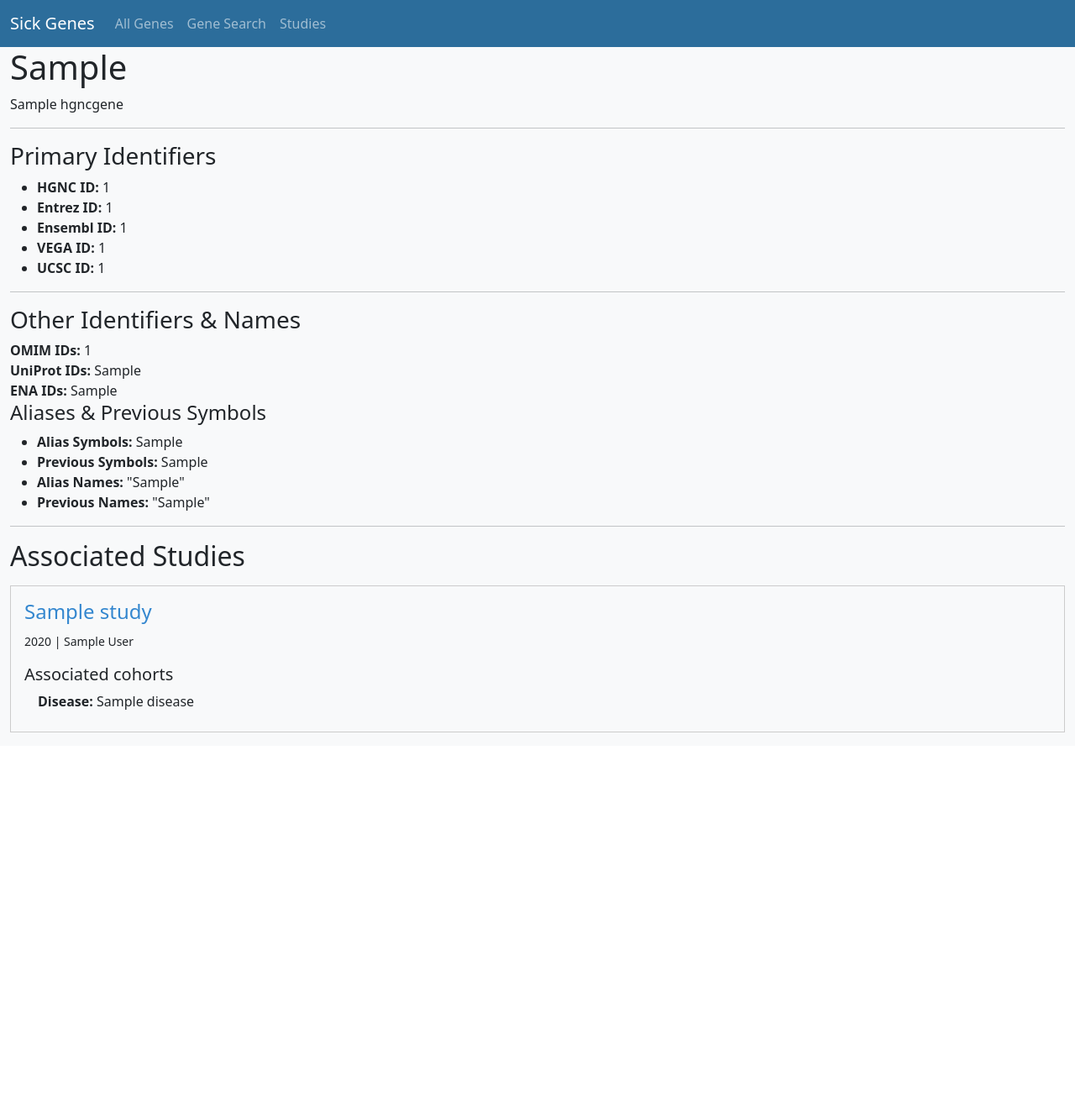
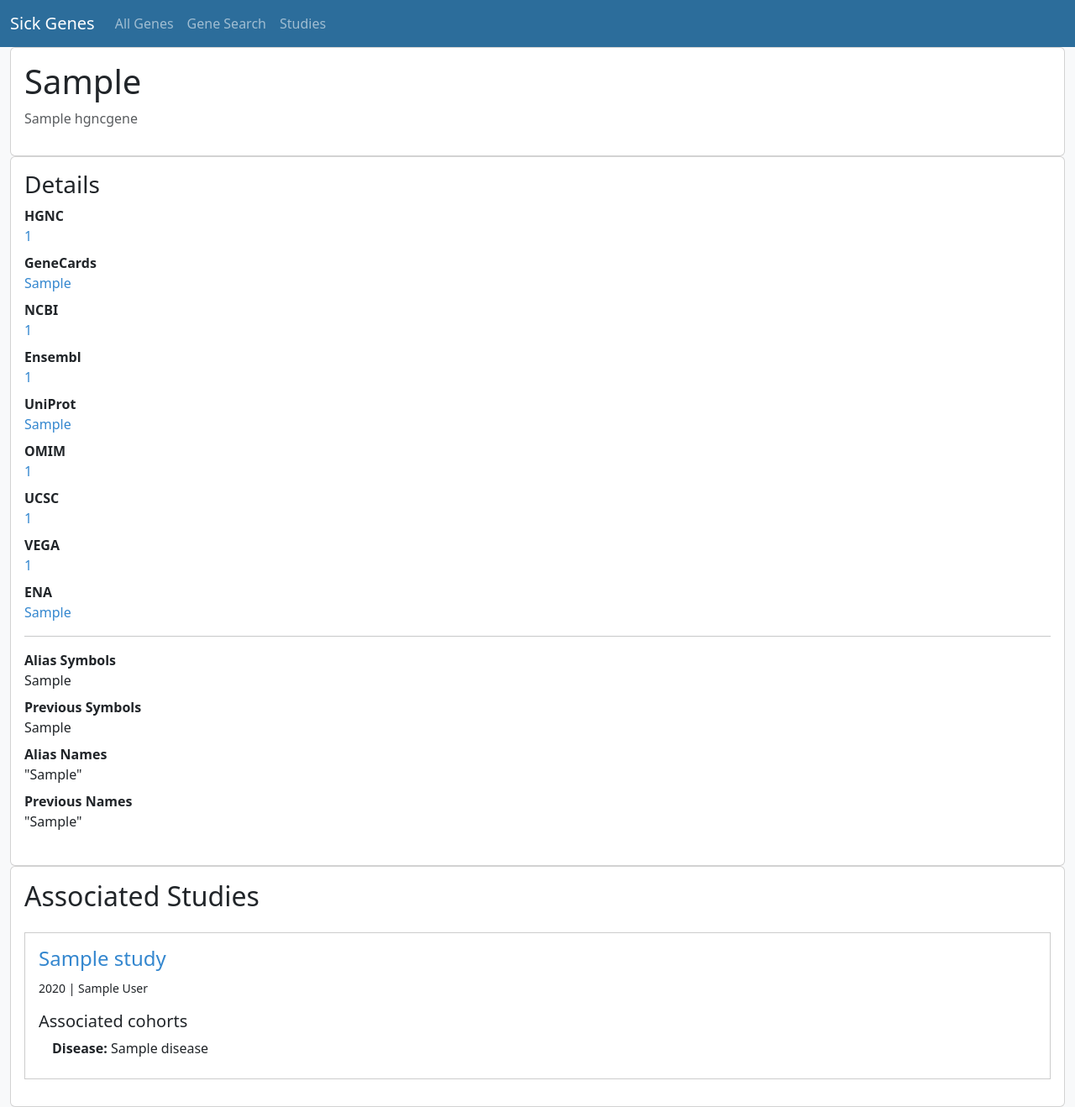
Before and after one commit to ruvilonix/sick-genes, a Django app: a page that uses sickgenes/templates/sickgenes/gene_detail.html in a window 1280 px wide. Shown: the whole page at 84% size. Before the commit the page ends 872 px from the top, so only its background shows below. Run offline with Django 5.2, Linux system fonts and the light colour scheme; tables that the repository leaves empty hold one stand-in row (values such as "Sample post"); parts of the project's set-up code (start-up, migrations or seed data) failed here and were passed over.

Commit message:
changed style of gene detail page to put all identifiers together and added genecards

```diff
--- a/sickgenes/templates/sickgenes/gene_detail.html
+++ b/sickgenes/templates/sickgenes/gene_detail.html
@@ -3,60 +3,81 @@
 {% block title %}{{ gene.symbol }}{% endblock %}
 
 {% block content %}
-<div>
-    <div>
+<section class="card p-3">
+    <header>
         <h1>{{ gene.symbol }}</h1>
-        <p>{{ gene.name }}</p>
-        <hr>
-        <h3>Primary Identifiers</h3>
-        <ul>
-            <li><strong>HGNC ID:</strong> {{ gene.hgnc_id }}</li>
-            <li><strong>Entrez ID:</strong> {{ gene.entrez_id }}</li>
-            <li><strong>Ensembl ID:</strong> {{ gene.ensembl_gene_id }}</li>
-            <li><strong>VEGA ID:</strong> {{ gene.vega_id }}</li>
-            <li><strong>UCSC ID:</strong> {{ gene.ucsc_id }}</li>
-        </ul>
-    </div>
+        <p class="text-muted">{{ gene.name }}</p>
+    </header>
+</section>
 
-    <hr>
+<section class="card p-3">
+    <h3>Details</h3>
 
-    <h3>Other Identifiers & Names</h3>
+    <dl class="identifier-list">
+        {# --- Primary & External Identifiers --- #}
+        <dt>HGNC</dt>
+        <dd><a href="https://www.genenames.org/data/gene-symbol-report/#!/hgnc_id/{{ gene.hgnc_id }}" target="_blank" rel="noopener noreferrer">{{ gene.hgnc_id }}</a></dd>
 
-    <div>
-        <strong>OMIM IDs:</strong>
-        {% for item in gene.omimid_set.all %}{{ item.value }}{% if not forloop.last %}, {% endif %}{% empty %}None{% endfor %}
-    </div>
-    <div>
-        <strong>UniProt IDs:</strong>
-        {% for item in gene.uniprotid_set.all %}{{ item.value }}{% if not forloop.last %}, {% endif %}{% empty %}None{% endfor %}
-    </div>
-    <div>
-        <strong>ENA IDs:</strong>
-        {% for item in gene.ena_set.all %}{{ item.value }}{% if not forloop.last %}, {% endif %}{% empty %}None{% endfor %}
-    </div>
+        <dt>GeneCards</dt>
+        <dd><a href="https://www.genecards.org/cgi-bin/carddisp.pl?gene={{ gene.symbol }}" target="_blank" rel="noopener noreferrer">{{ gene.symbol }}</a>
+        <dt>NCBI</dt>
+        <dd>{% if gene.entrez_id %}<a href="https://www.ncbi.nlm.nih.gov/gene/{{ gene.entrez_id }}" target="_blank" rel="noopener noreferrer">{{ gene.entrez_id }}</a>{% else %}None{% endif %}</dd>
 
-    <h4>Aliases & Previous Symbols</h4>
-    <ul>
-        <li>
-            <strong>Alias Symbols:</strong>
-            {% for item in gene.aliassymbol_set.all %}{{ item.value }}{% if not forloop.last %}, {% endif %}{% empty %}None{% endfor %}
-        </li>
-        <li>
-            <strong>Previous Symbols:</strong>
-            {% for item in gene.prevsymbol_set.all %}{{ item.value }}{% if not forloop.last %}, {% endif %}{% empty %}None{% endfor %}
-        </li>
-        <li>
-            <strong>Alias Names:</strong>
-            {% for item in gene.aliasname_set.all %}"{{ item.value }}"{% if not forloop.last %}, {% endif %}{% empty %}None{% endfor %}
-        </li>
-        <li>
-            <strong>Previous Names:</strong>
-            {% for item in gene.prevname_set.all %}"{{ item.value }}"{% if not forloop.last %}, {% endif %}{% empty %}None{% endfor %}
-        </li>
-    </ul>
+        <dt>Ensembl</dt>
+        <dd>{% if gene.ensembl_gene_id %}<a href="https://ensembl.org/id/{{ gene.ensembl_gene_id }}" target="_blank" rel="noopener noreferrer">{{ gene.ensembl_gene_id }}</a>{% else %}None{% endif %}</dd>
 
-    <hr>
+        <dt>UniProt</dt>
+        <dd>
+            {% for item in gene.uniprotid_set.all %}
+                <a href="https://www.uniprot.org/uniprot/{{ item.value }}" target="_blank" rel="noopener noreferrer">{{ item.value }}</a>{% if not forloop.last %}, {% endif %}
+            {% empty %}
+                None
+            {% endfor %}
+        </dd>
 
+        <dt>OMIM</dt>
+        <dd>
+            {% for item in gene.omimid_set.all %}
+                <a href="https://www.omim.org/entry/{{ item.value }}" target="_blank" rel="noopener noreferrer">{{ item.value }}</a>{% if not forloop.last %}, {% endif %}
+            {% empty %}
+                None
+            {% endfor %}
+        </dd>
+
+        {# --- Other Identifiers --- #}
+        <dt>UCSC</dt>
+        <dd>{% if gene.ucsc_id %}<a href="http://genome.ucsc.edu/cgi-bin/hgGene?db=hg38&hgg_gene={{ gene.ucsc_id }}" target="_blank" rel="noopener noreferrer">{{ gene.ucsc_id }}</a>{% else %}None{% endif %}</dd>
+
+        <dt>VEGA</dt>
+        <dd>{% if gene.vega_id %}<a href="http://vega.archive.ensembl.org/id/{{ gene.vega_id }}" target="_blank" rel="noopener noreferrer">{{ gene.vega_id }}</a>{% else %}None{% endif %}</dd>
+
+        <dt>ENA</dt>
+        <dd>
+            {% for item in gene.ena_set.all %}
+                <a href="https://www.ebi.ac.uk/ena/browser/view/{{ item.value }}" target="_blank" rel="noopener noreferrer">{{ item.value }}</a>{% if not forloop.last %}, {% endif %}
+            {% empty %}
+                None
+            {% endfor %}
+        </dd>
+
+        <hr style="margin: 1rem 0;">
+
+        {# --- Aliases and Previous Names --- #}
+        <dt>Alias Symbols</dt>
+        <dd>{% for item in gene.aliassymbol_set.all %}{{ item.value }}{% if not forloop.last %}, {% endif %}{% empty %}None{% endfor %}</dd>
+
+        <dt>Previous Symbols</dt>
+        <dd>{% for item in gene.prevsymbol_set.all %}{{ item.value }}{% if not forloop.last %}, {% endif %}{% empty %}None{% endfor %}</dd>
+
+        <dt>Alias Names</dt>
+        <dd>{% for item in gene.aliasname_set.all %}"{{ item.value }}"{% if not forloop.last %}, {% endif %}{% empty %}None{% endfor %}</dd>
+
+        <dt>Previous Names</dt>
+        <dd>{% for item in gene.prevname_set.all %}"{{ item.value }}"{% if not forloop.last %}, {% endif %}{% empty %}None{% endfor %}</dd>
+    </dl>
+</section>
+
+<section class="card p-3">
     <h2>Associated Studies</h2>
 
     {% if studies_data %}
@@ -89,5 +110,6 @@
         </p>
     {% endif %}
 
-</div>
+</section>
+
 {% endblock content %}
```
